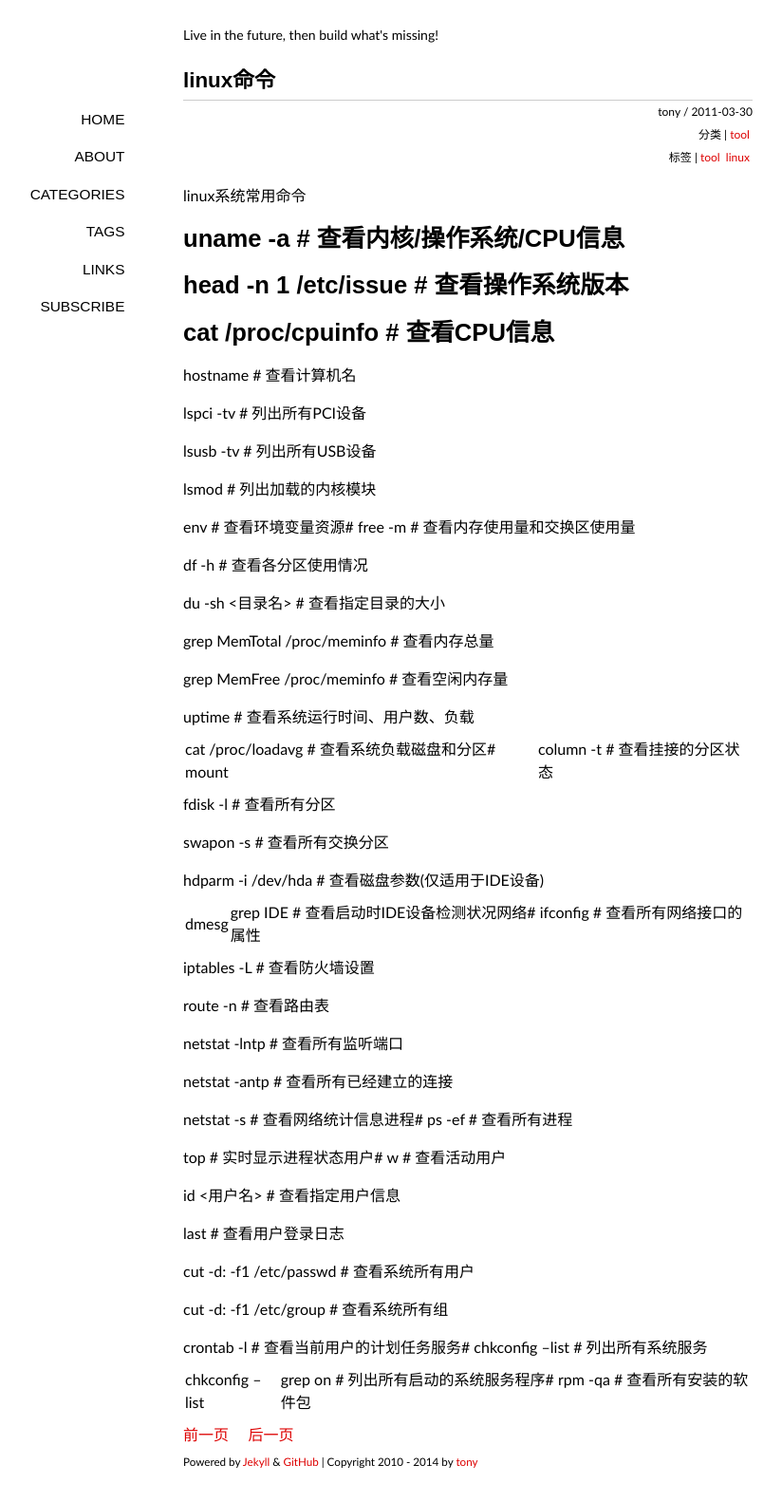
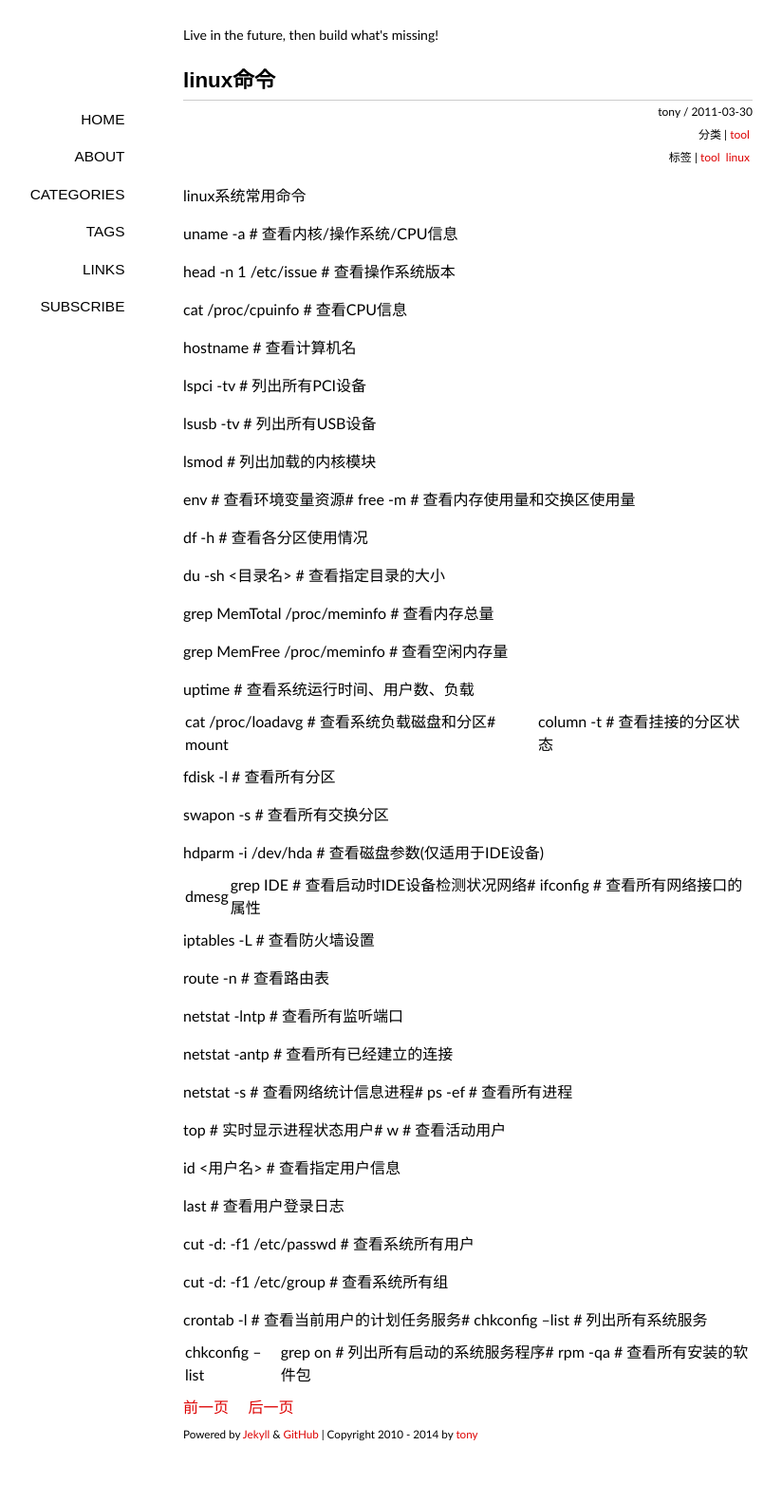
Before and after one commit to tonyskywalker/tonyskywalker.github.io, a Jekyll site: the page built from _posts/2011-03-30-linux-commands-basic.md, in a window 1280 px wide. Shown: the whole page at 95% size, without its empty margins (147-971 px from the left). Built offline with Jekyll 4.4.1, drawn with Linux system fonts in a browser that asks for light colours; some web fonts are replaced; Markdown is read by kramdown in place of the engine named in the settings; comment, search, counter and statistics services are not loaded; after the commit the page ends 1553 px from its top, so only the background shows below that.

```diff
--- a/_posts/2011-03-30-linux-commands-basic.md
+++ b/_posts/2011-03-30-linux-commands-basic.md
@@ -7,11 +7,11 @@ tags: [tool, linux]
 
 linux系统常用命令
 
-# uname -a # 查看内核/操作系统/CPU信息
+uname -a # 查看内核/操作系统/CPU信息
 
-# head -n 1 /etc/issue # 查看操作系统版本
+head -n 1 /etc/issue # 查看操作系统版本
 
-# cat /proc/cpuinfo # 查看CPU信息
+cat /proc/cpuinfo # 查看CPU信息
 
 hostname # 查看计算机名
 
```
